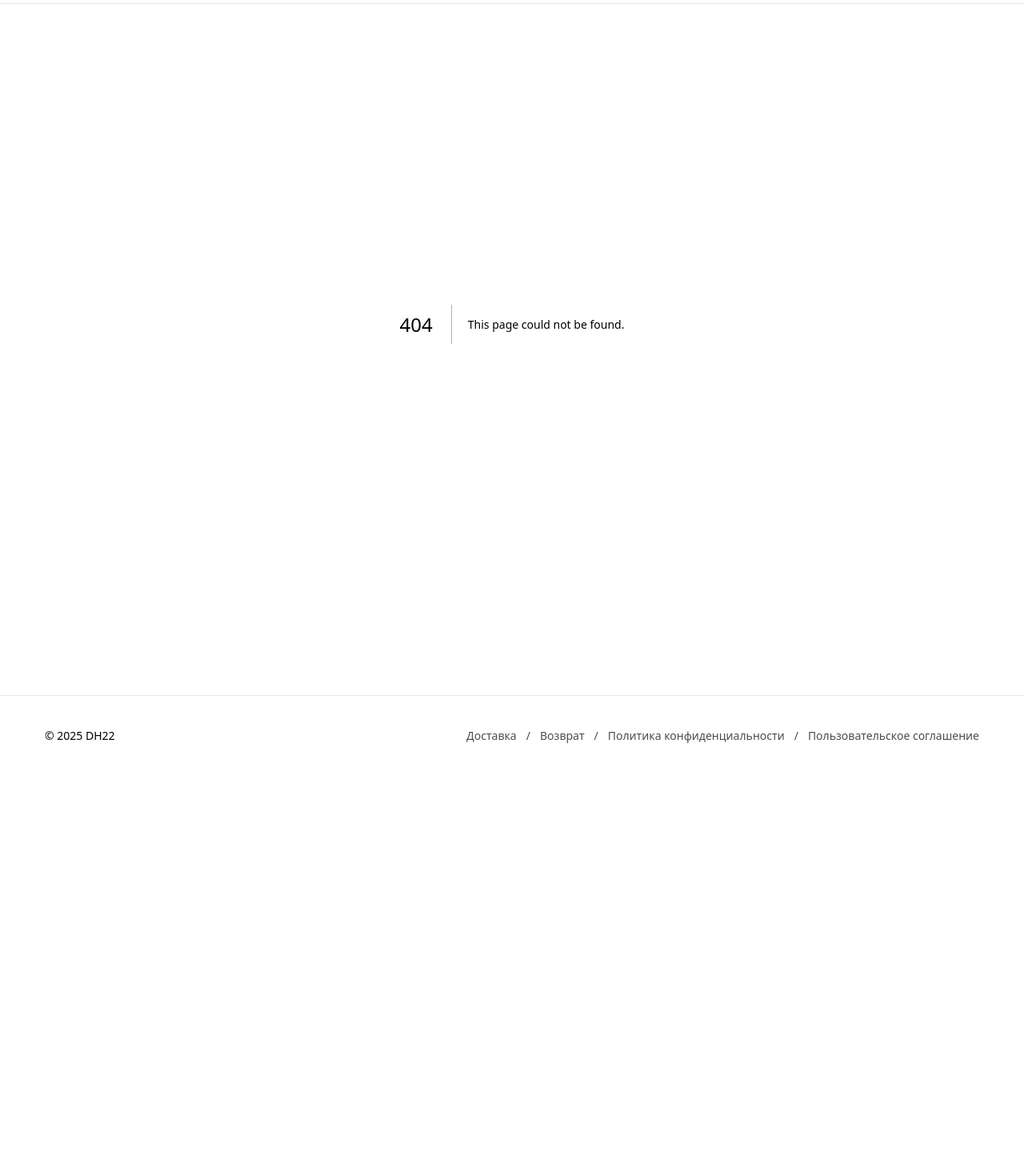
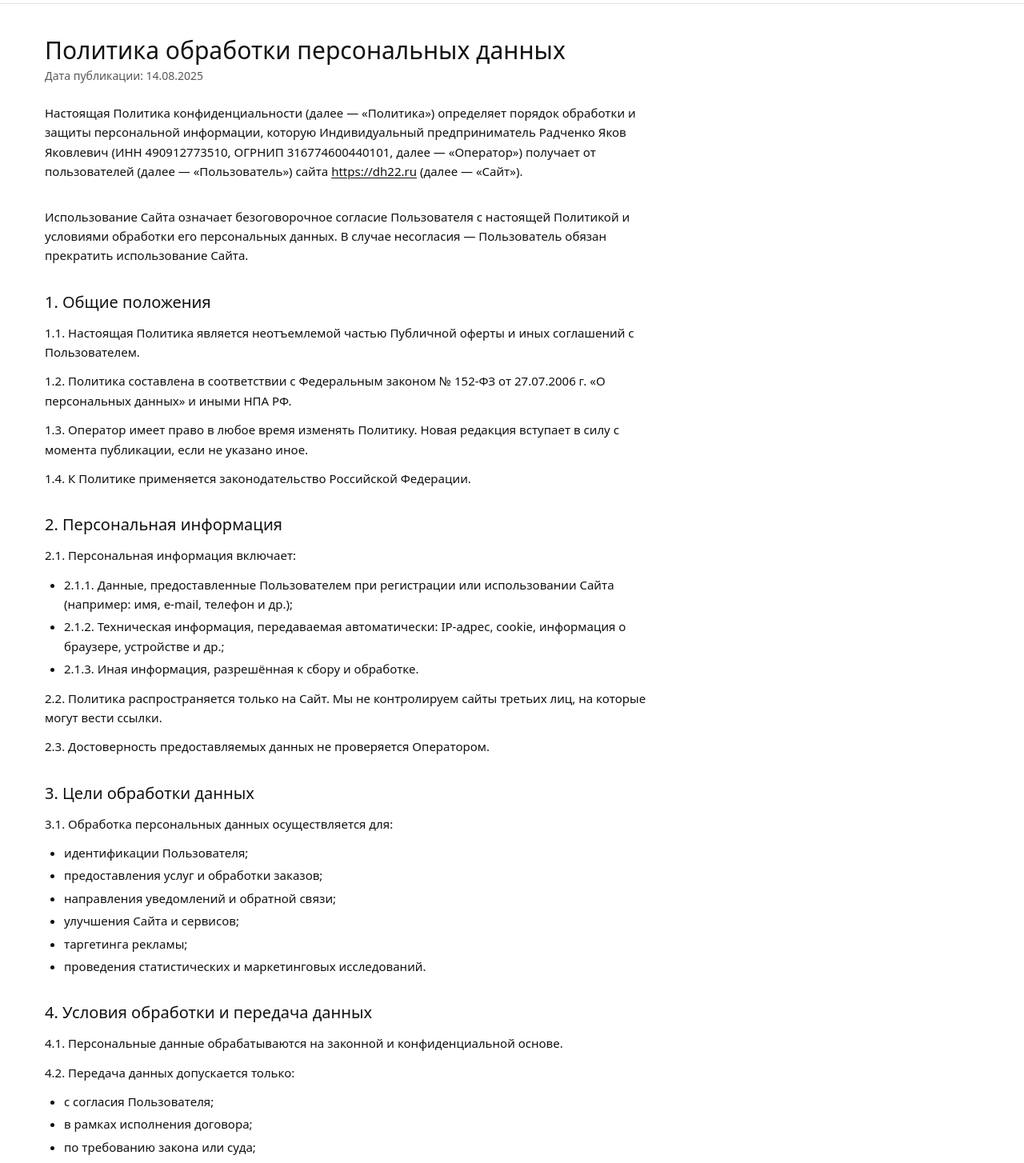
Before and after one commit to yashaf-debug/dh22, a Next.js app: page /privacy in a window 1280 px wide. Before the commit this address had no page. Shown: the part 52-1506 px from the top of the page at 80% size. Before the commit the page ends 1022 px from the top, so only its background shows below. Built offline with nearby package versions, Linux system fonts and the light colour scheme.

Commit message:
feat: add privacy policy page

```diff
--- /dev/null
+++ b/src/app/privacy/page.tsx
@@ -0,0 +1,126 @@
+export const runtime = 'edge';
+export const dynamic = 'force-static';
+
+export const metadata = {
+  title: 'Политика обработки персональных данных — DH22',
+  description:
+    'Политика конфиденциальности DH22: порядок обработки и защиты персональной информации пользователей сайта dh22.ru.',
+};
+
+export default function PrivacyPage() {
+  return (
+    <section className="container mx-auto px-4 py-10">
+      <h1 className="text-2xl md:text-3xl font-medium">Политика обработки персональных данных</h1>
+      <p className="text-sm opacity-70 mt-1">Дата публикации: 14.08.2025</p>
+
+      <div className="max-w-3xl space-y-8 mt-6 text-[15px] leading-relaxed">
+        <p>
+          Настоящая Политика конфиденциальности (далее — «Политика») определяет порядок обработки и защиты
+          персональной информации, которую Индивидуальный предприниматель Радченко Яков Яковлевич (ИНН 490912773510,
+          ОГРНИП 316774600440101, далее — «Оператор») получает от пользователей (далее — «Пользователь»)
+          сайта <a className="underline" href="https://dh22.ru">https://dh22.ru</a> (далее — «Сайт»).
+        </p>
+        <p>
+          Использование Сайта означает безоговорочное согласие Пользователя с настоящей Политикой и условиями
+          обработки его персональных данных. В случае несогласия — Пользователь обязан прекратить использование Сайта.
+        </p>
+
+        {/* 1. Общие положения */}
+        <section className="space-y-3">
+          <h2 className="text-xl font-medium">1. Общие положения</h2>
+          <p>1.1. Настоящая Политика является неотъемлемой частью Публичной оферты и иных соглашений с Пользователем.</p>
+          <p>1.2. Политика составлена в соответствии с Федеральным законом № 152-ФЗ от 27.07.2006 г. «О персональных данных» и иными НПА РФ.</p>
+          <p>1.3. Оператор имеет право в любое время изменять Политику. Новая редакция вступает в силу с момента публикации, если не указано иное.</p>
+          <p>1.4. К Политике применяется законодательство Российской Федерации.</p>
+        </section>
+
+        {/* 2. Персональная информация */}
+        <section className="space-y-3">
+          <h2 className="text-xl font-medium">2. Персональная информация</h2>
+          <p>2.1. Персональная информация включает:</p>
+          <ul className="list-disc pl-6 space-y-1">
+            <li>2.1.1. Данные, предоставленные Пользователем при регистрации или использовании Сайта (например: имя, e-mail, телефон и др.);</li>
+            <li>2.1.2. Техническая информация, передаваемая автоматически: IP-адрес, cookie, информация о браузере, устройстве и др.;</li>
+            <li>2.1.3. Иная информация, разрешённая к сбору и обработке.</li>
+          </ul>
+          <p>2.2. Политика распространяется только на Сайт. Мы не контролируем сайты третьих лиц, на которые могут вести ссылки.</p>
+          <p>2.3. Достоверность предоставляемых данных не проверяется Оператором.</p>
+        </section>
+
+        {/* 3. Цели обработки данных */}
+        <section className="space-y-3">
+          <h2 className="text-xl font-medium">3. Цели обработки данных</h2>
+          <p>3.1. Обработка персональных данных осуществляется для:</p>
+          <ul className="list-disc pl-6 space-y-1">
+            <li>идентификации Пользователя;</li>
+            <li>предоставления услуг и обработки заказов;</li>
+            <li>направления уведомлений и обратной связи;</li>
+            <li>улучшения Сайта и сервисов;</li>
+            <li>таргетинга рекламы;</li>
+            <li>проведения статистических и маркетинговых исследований.</li>
+          </ul>
+        </section>
+
+        {/* 4. Условия обработки и передача данных */}
+        <section className="space-y-3">
+          <h2 className="text-xl font-medium">4. Условия обработки и передача данных</h2>
+          <p>4.1. Персональные данные обрабатываются на законной и конфиденциальной основе.</p>
+          <p>4.2. Передача данных допускается только:</p>
+          <ul className="list-disc pl-6 space-y-1">
+            <li>с согласия Пользователя;</li>
+            <li>в рамках исполнения договора;</li>
+            <li>по требованию закона или суда;</li>
+            <li>в случае продажи бизнеса;</li>
+            <li>для защиты прав Оператора или третьих лиц.</li>
+          </ul>
+          <p>4.3. Также допускается передача обезличенных статистических данных.</p>
+        </section>
+
+        {/* 5. Изменение и удаление данных */}
+        <section className="space-y-3">
+          <h2 className="text-xl font-medium">5. Изменение и удаление данных</h2>
+          <p>5.1. Пользователь вправе изменить или удалить свои данные, обратившись по контактам, указанным в разделе 9.</p>
+          <p>5.2. В некоторых случаях Оператор обязан сохранить информацию в соответствии с законодательством.</p>
+        </section>
+
+        {/* 6. Cookie и счётчики */}
+        <section className="space-y-3">
+          <h2 className="text-xl font-medium">6. Cookie и счётчики</h2>
+          <p>6.1. Сайт использует cookie для авторизации, аналитики и показа рекламы.</p>
+          <p>6.2. Пользователь может отключить cookie в настройках браузера.</p>
+          <p>6.3. Некоторые функции Сайта могут быть недоступны без cookie.</p>
+          <p>6.4. Оператор вправе использовать счётчики (например, Яндекс.Метрика) для анализа посещаемости.</p>
+        </section>
+
+        {/* 7. Защита данных */}
+        <section className="space-y-3">
+          <h2 className="text-xl font-medium">7. Защита данных</h2>
+          <p>7.1. Оператор применяет необходимые технические и организационные меры защиты персональных данных от утечки, изменения или уничтожения.</p>
+        </section>
+
+        {/* 8. Изменения Политики */}
+        <section className="space-y-3">
+          <h2 className="text-xl font-medium">8. Изменения Политики</h2>
+          <p>
+            8.1. Все изменения публикуются на странице{' '}
+            <a className="underline" href="https://dh22.ru/privacy">https://dh22.ru/privacy</a>.
+          </p>
+        </section>
+
+        {/* 9. Контакты */}
+        <section className="space-y-3">
+          <h2 className="text-xl font-medium">9. Контакты</h2>
+          <p>По вопросам обработки персональных данных Пользователь может обратиться:</p>
+          <ul className="list-disc pl-6 space-y-1">
+            <li>
+              по email: <a className="underline" href="mailto:info@dh22.ru">info@dh22.ru</a>
+            </li>
+            <li>
+              по почте: 115470, г. Москва, пр-т Андропова, 21-28, ИП Радченко Я. Я.
+            </li>
+          </ul>
+        </section>
+      </div>
+    </section>
+  );
+}
```
